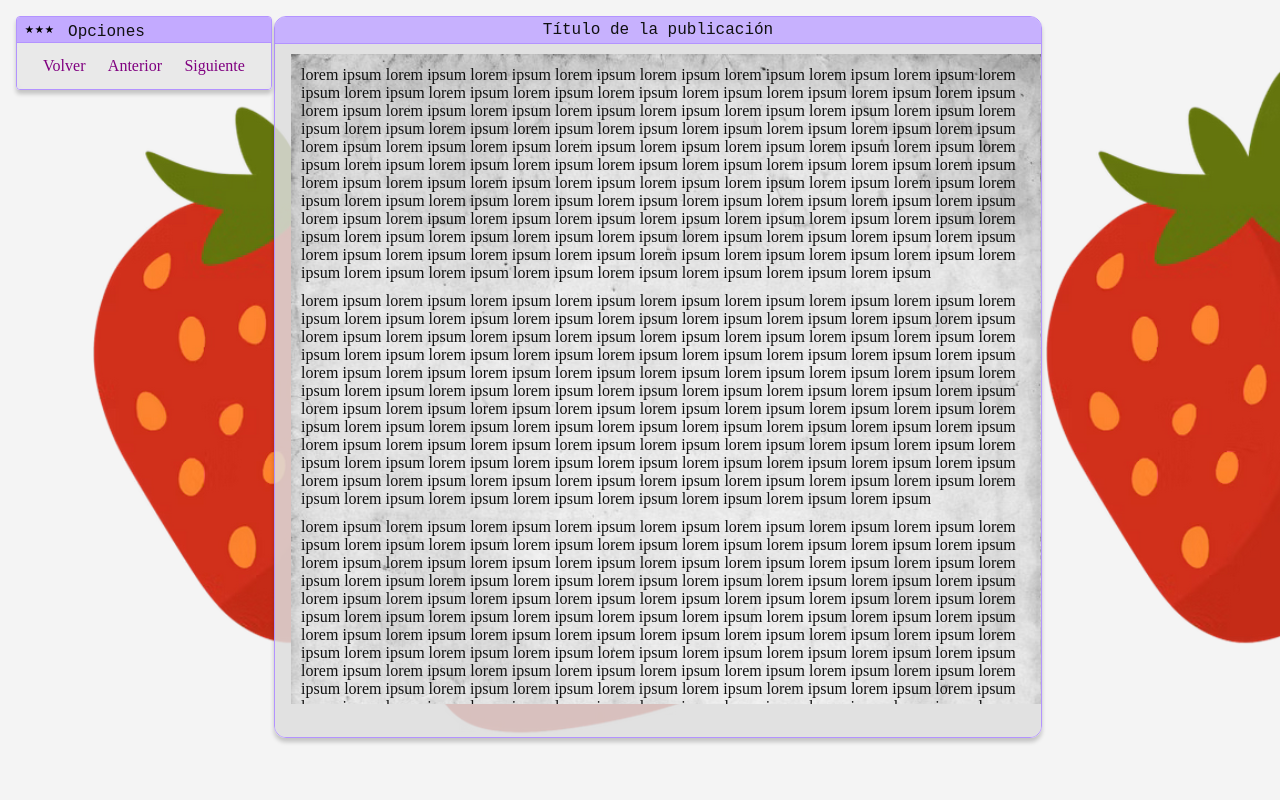
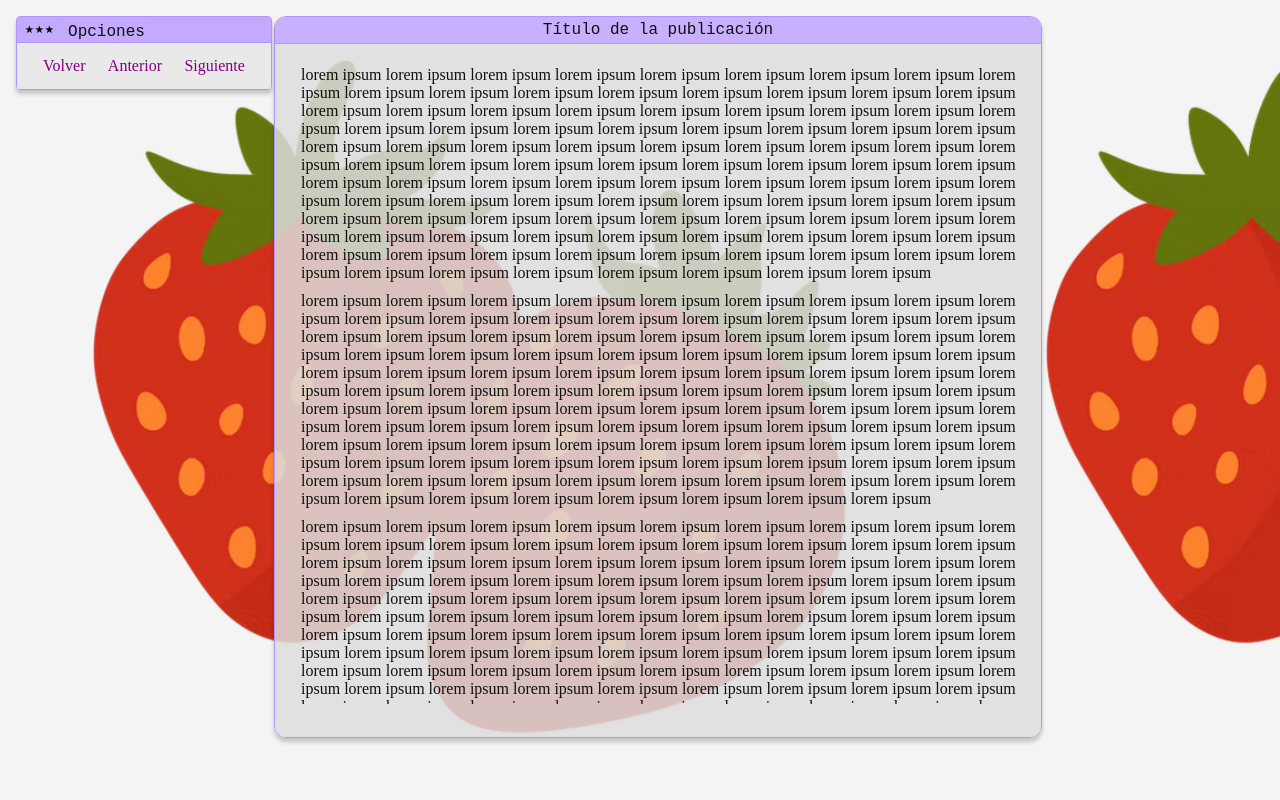
Before and after one commit to amenat666/amenat666.github.io, a plain HTML site: page blog/first-blog-post.html in a window 1280 px wide. Drawn offline with Linux system fonts and the light colour scheme.

Commit message:
Update blog.css

```diff
--- a/styles/blog.css
+++ b/styles/blog.css
@@ -26,11 +26,9 @@
 }
 @media (prefers-color-scheme: light){
     body{
-        .viewport{
-            background-color:#dadada;
-            background-image:url("/assets/paper-background-light.jpg");
+        ::-webkit-scrollbar-thumb{
+            background-color:rgb(195, 170, 255);
         }
-        ::-webkit-scrollbar-thumb{background-color:#aaa;}
     }
 }
 
```
